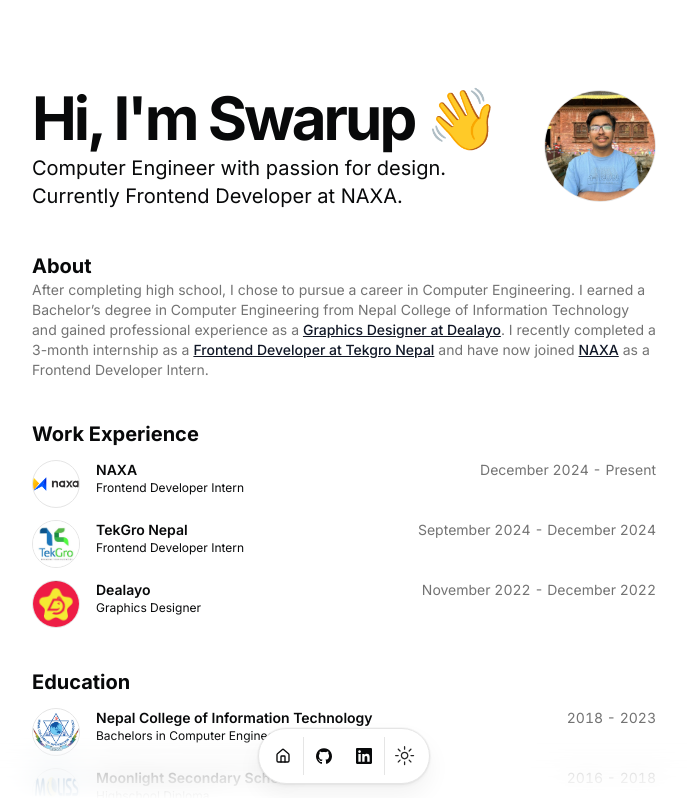
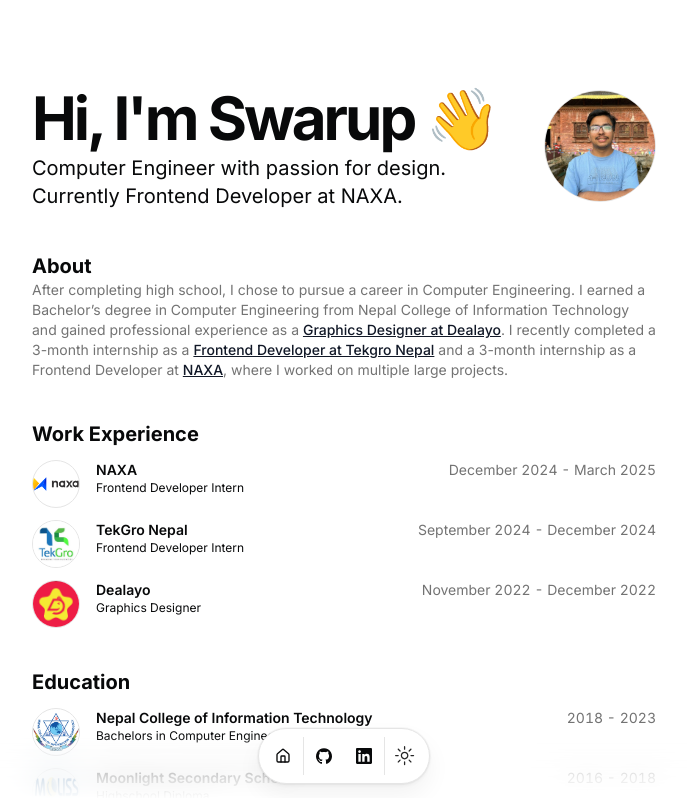
Before and after one commit to EmpSwarup/portfolio-magic, a Next.js app: page / in a window 1280 px wide. Shown: the top 798 px of the page, without its empty margins (296-983 px from the left). Built offline with nearby package versions, Linux system fonts and the light colour scheme.

Commit message:
feat: update resume details and improve project descriptions

```diff
--- a/src/data/resume.tsx
+++ b/src/data/resume.tsx
@@ -10,7 +10,7 @@
   description:
     "Computer Engineer with passion for design. Currently Frontend Developer at NAXA.",
   summary:
-    "After completing high school, I chose to pursue a career in Computer Engineering. I earned a Bachelor’s degree in Computer Engineering from Nepal College of Information Technology and gained professional experience as a [Graphics Designer at Dealayo](https://dealayo.com/). I recently completed a 3-month internship as a [Frontend Developer at Tekgro Nepal](https://tekgronepal.com.np/) and have now joined [NAXA](https://naxa.com.np/) as a Frontend Developer Intern.",
+    "After completing high school, I chose to pursue a career in Computer Engineering. I earned a Bachelor’s degree in Computer Engineering from Nepal College of Information Technology and gained professional experience as a [Graphics Designer at Dealayo](https://dealayo.com/). I recently completed a 3-month internship as a [Frontend Developer at Tekgro Nepal](https://tekgronepal.com.np/) and a 3-month internship as a Frontend Developer at [NAXA](https://naxa.com.np/), where I worked on multiple large projects.",
   avatarUrl: "/me.jpg",
   skills: [
     "React",
@@ -30,10 +30,7 @@
     "Java",
     "C++",
   ],
-  navbar: [
-    { href: "/", icon: HomeIcon, label: "Home" },
-
-  ],
+  navbar: [{ href: "/", icon: HomeIcon, label: "Home" }],
   contact: {
     email: "swarupsapkota@gmail.com",
     tel: "+9779861280327",
@@ -71,9 +68,9 @@
       title: "Frontend Developer Intern",
       logoUrl: "/naxa-logo.png",
       start: "December 2024",
-      end: "Present",
+      end: "March 2025",
       description:
-        "Collaborated with the team to design, develop, and maintain responsive web applications, creating user-friendly interfaces with HTML, CSS, and JavaScript, optimizing performance, ensuring cross-browser compatibility, and contributing to feature development, testing, debugging, and seamless integration with back-end systems.",
+        "Contributed to Bhutan UTM, a drone tracking system, by implementing reusable, responsive UI components using Tailwind CSS, developed a translation feature for the National Statistics Office project to support multilingual static content and dynamic API data, built a CRUD system for unit management to improve form workflows, implemented a remarks feature for tracking and reviewing form comments, gained hands-on experience with TypeScript, Redux, and TanStack Query for state management and data fetching, fixed multiple UI and functionality bugs to enhance application.",
     },
     {
       company: "TekGro Nepal",
@@ -85,7 +82,7 @@
       start: "September 2024",
       end: "December 2024",
       description:
-        "Translated Figma UI/UX wireframes into responsive web applications using HTML, CSS, JavaScript, and React.js, developed clean, maintainable code, integrated front-end with back-end APIs.",
+        "Translated Figma UI/UX wireframes into responsive web applications using HTML, CSS, JavaScript, and React.js, contributed to an LMS project by enhancing UX with red asterisks for required fields and popups for success/failure actions, developed clean, maintainable code while integrating front-end components with back-end APIs, and ensured accessibility and responsiveness for smooth UI interactions across devices.",
     },
     {
       company: "Dealayo",
@@ -213,10 +210,7 @@
       active: true,
       description:
         "Worked as graphics designer for online shopping platform Dealayo. Designed banners for the site and social media posts",
-      technologies: [
-        "Adobe Photoshop",
-        "Adobe Illustrator",
-      ],
+      technologies: ["Adobe Photoshop", "Adobe Illustrator"],
       links: [
         {
           type: "Website",
```
